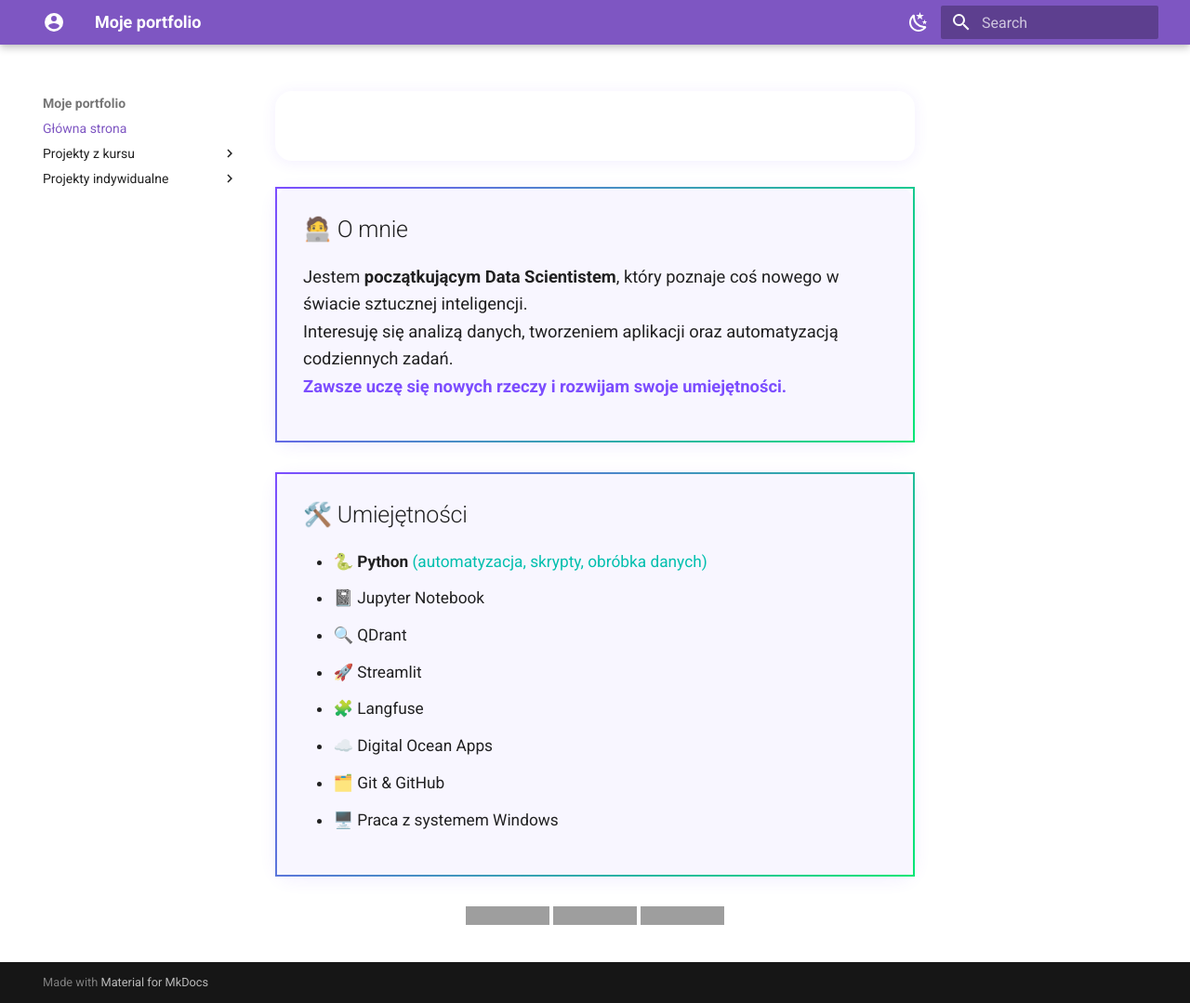
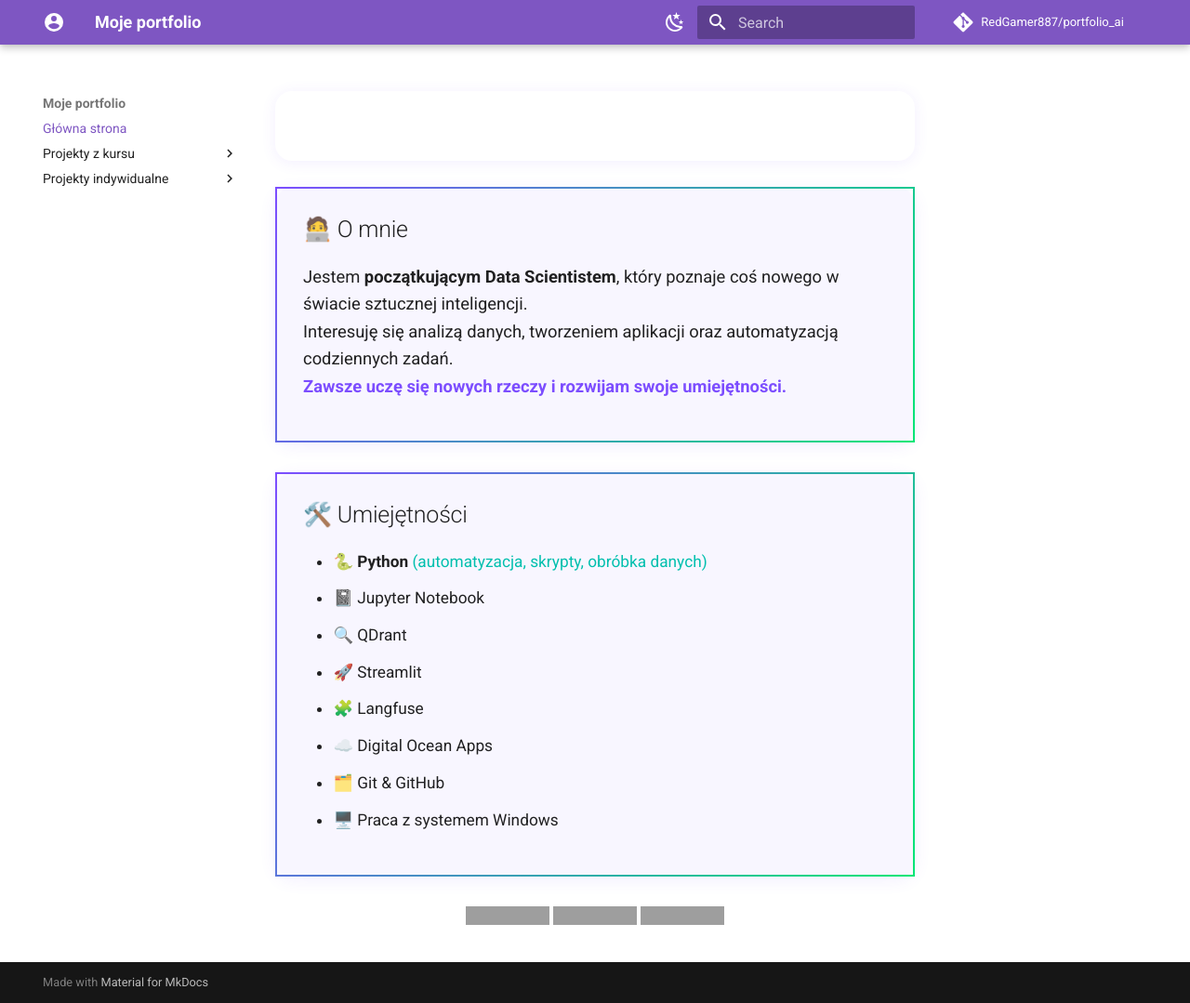
Before and after one commit to RedGamer887/portfolio_ai, an MkDocs documentation site: the page built from docs/index.md, in a window 1280 px wide and 1079 px high. Shown: the whole window at 93% size. Built offline with MkDocs 1.6.1 and Material for MkDocs 9.7.7, drawn with Linux system fonts in a browser that asks for light colours; comment, search, counter and statistics services are not loaded; grey boxes are pictures that could not be loaded.

```diff
--- a/mkdocs.yml
+++ b/mkdocs.yml
@@ -1,5 +1,8 @@
 site_name: Moje portfolio
 site_author: Denis Karankevich
+
+repo_name: RedGamer887/portfolio_ai
+repo_url: https://github.com/RedGamer887/portfolio_ai
 
 theme:
   name: material
```
Also changed, not shown: 1 other file.
